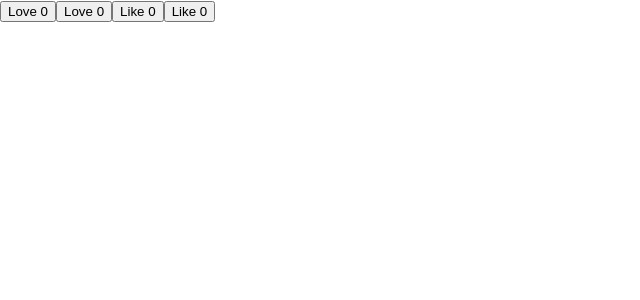
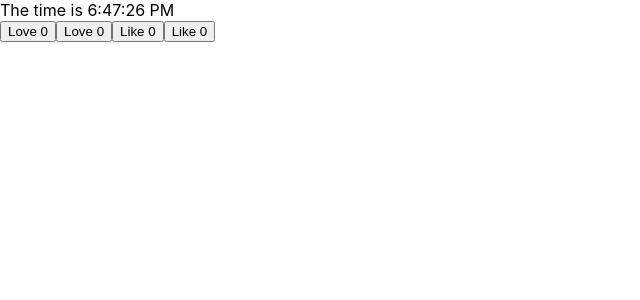
Before and after one commit to codingforentrepreneurs/Survey-with-Reactjs, a React (Create React App) app: page / in a window 1280 px wide. Shown: the top 300 px of the page, without its empty margins (0-640 px from the left). Built offline with nearby package versions, Linux system fonts and the light colour scheme.

Commit message:
16  - React useEffect Hook

```diff
--- a/src/App.js
+++ b/src/App.js
@@ -1,6 +1,27 @@
-import React, {useState} from 'react';
+import React, {useState, useEffect} from 'react';
 // import logo from './logo.svg';
 // import './App.css';
+
+function Clock (props) {
+  const [date, setDate] = useState(new Date())
+
+  useEffect(()=>{
+      let timerID = setInterval(() => {
+        refreshClock()
+      }, 1000)
+
+      return () => {
+        clearInterval(timerID)
+      }
+  })
+
+  function refreshClock () {
+    setDate(new Date())
+  }
+  return <div>
+    The time is {date.toLocaleTimeString()}
+  </div>
+}
 
 function LikeBtn (props) {
   const [value, setValue] = useState(0)
@@ -22,6 +43,9 @@ function App (props) {
 
 
     return <div>
+
+      <Clock />
+
       <LikeBtn url='https://cfe.sh'>
         Love
       </LikeBtn>
```
